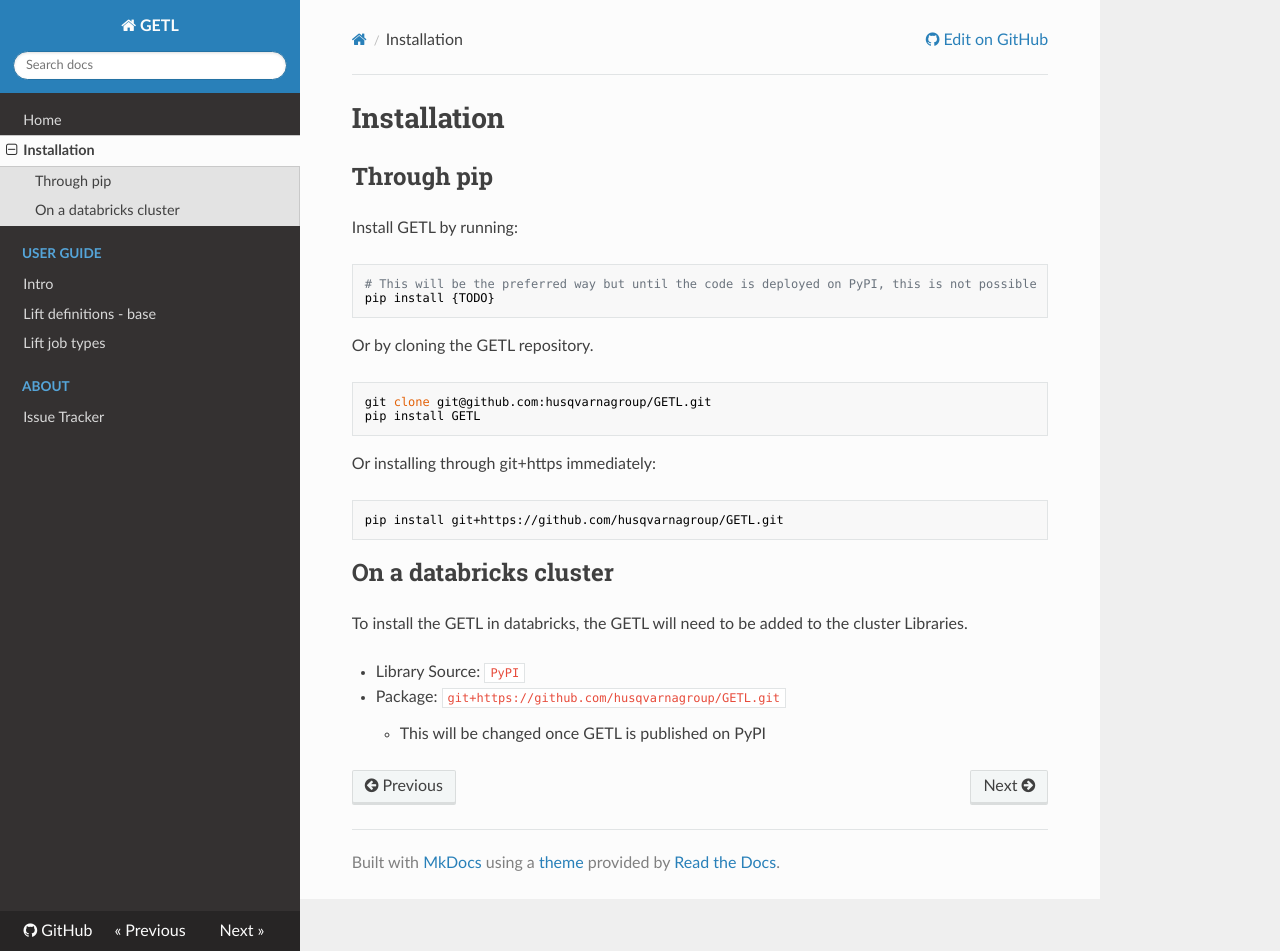
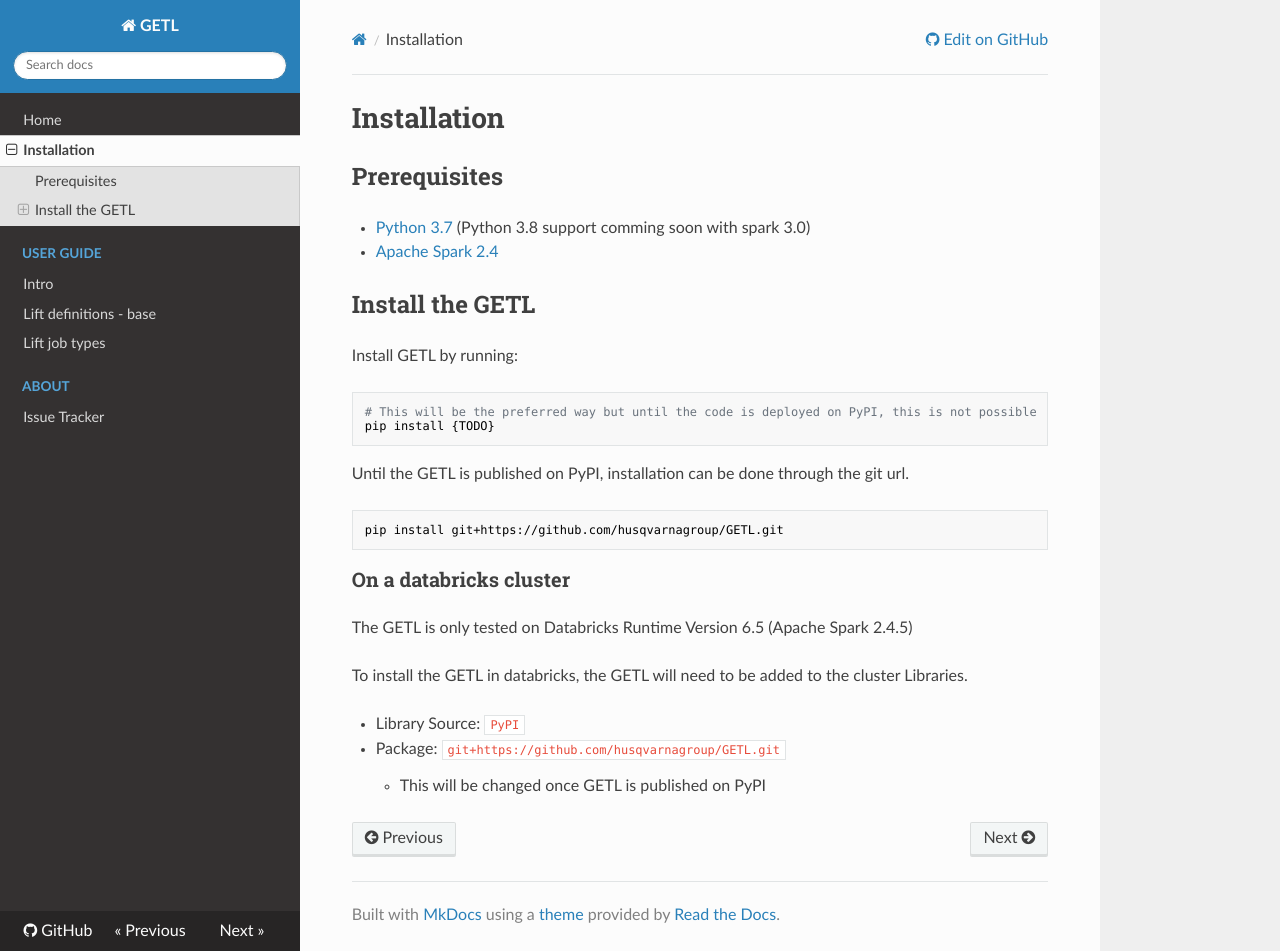
Before and after one commit to husqvarnagroup/GETL, an MkDocs documentation site: the page built from docs/installation.md, in a window 1280 px wide and 951 px high. Built offline with MkDocs 1.6.1, drawn with Linux system fonts in a browser that asks for light colours; nearby versions of some CDN libraries.

Commit message:
Update docs/installation.md

````diff
--- a/docs/installation.md
+++ b/docs/installation.md
@@ -1,6 +1,11 @@
 # Installation
 
-## Through pip
+## Prerequisites
+
+- [Python 3.7](https://www.python.org/downloads/) (Python 3.8 support comming soon with spark 3.0)
+- [Apache Spark 2.4](https://spark.apache.org/downloads.html)
+
+## Install the GETL
 
 Install GETL by running:
 
@@ -9,20 +14,15 @@
 pip install {TODO}
 ```
 
-Or by cloning the GETL repository.
-
-```sh
-git clone git@github.com:husqvarnagroup/GETL.git
-pip install GETL
-```
-
-Or installing through git+https immediately:
+Until the GETL is published on PyPI, installation can be done through the git url.
 
 ```sh
 pip install git+https://github.com/husqvarnagroup/GETL.git
 ```
 
-## On a databricks cluster
+### On a databricks cluster
+
+The GETL is only tested on Databricks Runtime Version 6.5 (Apache Spark 2.4.5)
 
 To install the GETL in databricks, the GETL will need to be added to the cluster Libraries.
 
````
